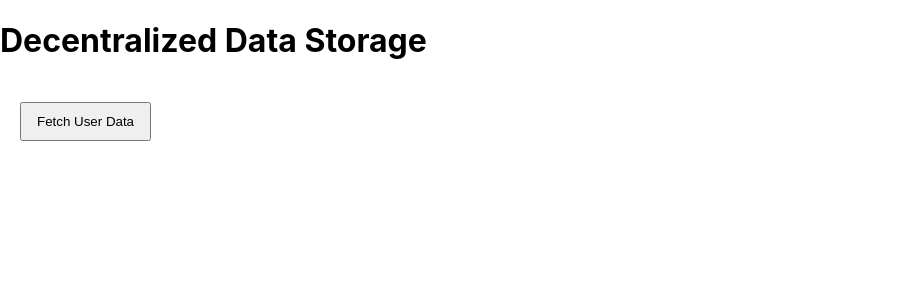
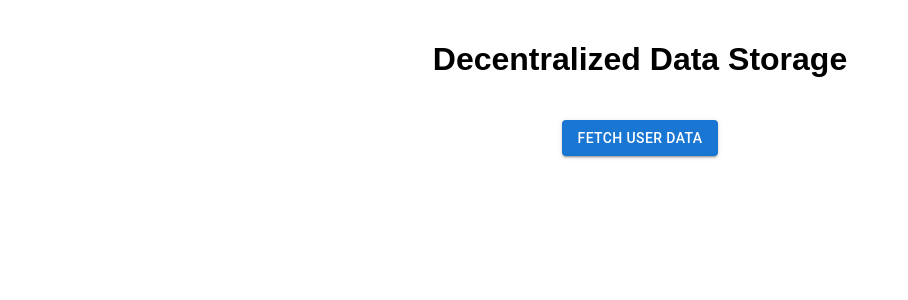
Before and after one commit to aryangupta1/Capstone, a React (Create React App) app: page / in a window 1280 px wide. Shown: the top 300 px of the page, without its empty margins (0-908 px from the left). Built offline with nearby package versions, Linux system fonts and the light colour scheme.

Commit message:
Use material ui

```diff
--- a/src/App.css
+++ b/src/App.css
@@ -3,3 +3,7 @@
   text-align: center;
   padding: 20px;
 }
+
+h1 {
+  text-align: center;
+}
--- a/src/App.tsx
+++ b/src/App.tsx
@@ -1,5 +1,6 @@
 import React from 'react'
 import Dashboard from './components/dashboard/dashboard'
+import './App.css'
 
 function App() {
   return (
--- a/src/components/dashboard/dashboard.css
+++ b/src/components/dashboard/dashboard.css
@@ -1,5 +1,12 @@
-button {
-    padding: 10px 15px;
-    margin: 20px;
-    cursor: pointer;
+.dashboard-container {
+    display: flex;
+    flex-direction: column;
+    align-items: center;
+    padding: 20px;
   }
+
+  .user-card {
+    margin-top: 20px;
+    width: 100%;
+    max-width: 400px;
+  }
--- a/src/components/dashboard/dashboard.tsx
+++ b/src/components/dashboard/dashboard.tsx
@@ -1,6 +1,10 @@
-import React, { useState } from 'react'
-import { User } from '../../types/user'
-import './dashboard.css'
+import React, { useState } from 'react';
+import { User } from '../../types/user';
+import Button from '@mui/material/Button';
+import Card from '@mui/material/Card';
+import CardContent from '@mui/material/CardContent';
+import Typography from '@mui/material/Typography';
+import './dashboard.css';
 
 const Dashboard: React.FC = () => {
   const [user, setUser] = useState<User | null>(null);
@@ -17,15 +21,27 @@ const Dashboard: React.FC = () => {
   };
 
   return (
-    <div>
-      <button onClick={fetchUserData}>Fetch User Data</button>
+    <div className="dashboard-container">
+      <Button variant="contained" color="primary" onClick={fetchUserData}>
+        Fetch User Data
+      </Button>
       {user && (
-        <div>
-          <h2>User Details</h2>
-          <p>ID: {user.id}</p>
-          <p>Name: {user.name}</p>
-          <p>Data: {user.data}</p>
-        </div>
+        <Card className="user-card">
+          <CardContent>
+            <Typography variant="h5" component="div">
+              User Details
+            </Typography>
+            <Typography variant="body2" color="textSecondary">
+              ID: {user.id}
+            </Typography>
+            <Typography variant="body1">
+              Name: {user.name}
+            </Typography>
+            <Typography variant="body2" color="textSecondary">
+              Data: {user.data}
+            </Typography>
+          </CardContent>
+        </Card>
       )}
     </div>
   );
```
